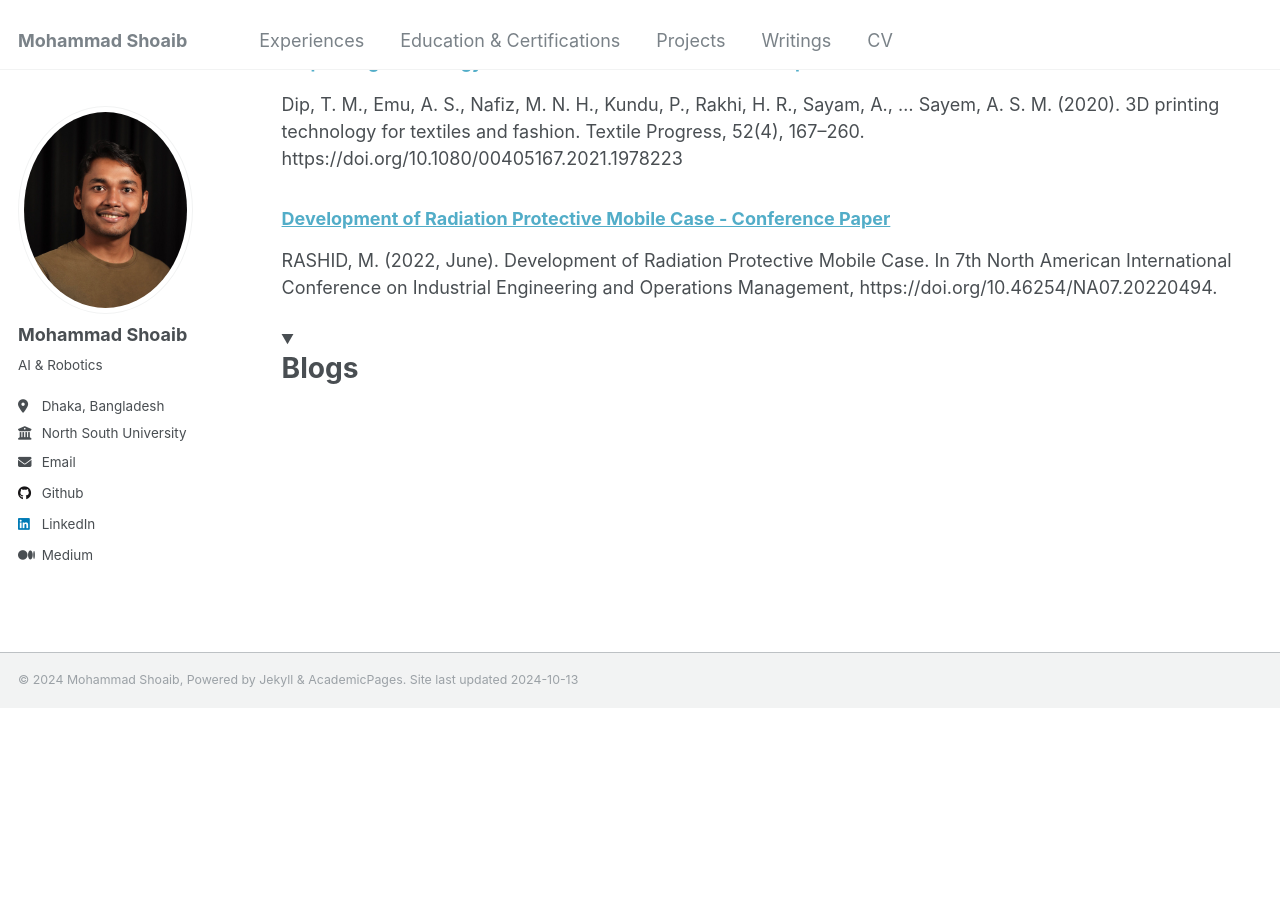
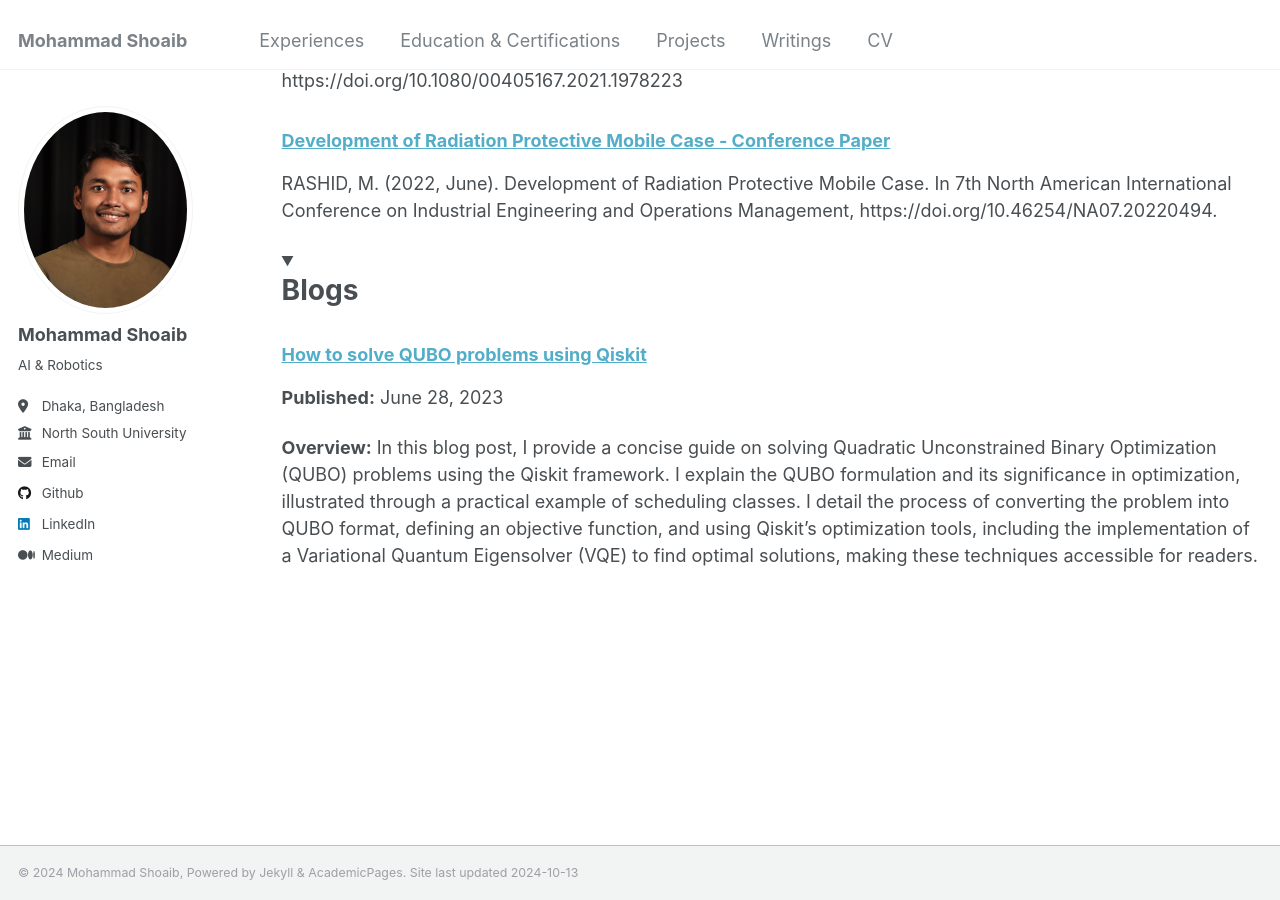
Before and after one commit to shoaib6174/shoaib6174.github.io, a Jekyll site: the page built from _pages/writings.md, in a window 1280 px wide and 900 px high, scrolled down 1813 px. Built offline with Jekyll 4.4.1, drawn with Linux system fonts in a browser that asks for light colours; before the commit the page ends 2520 px from its top, so only the background shows below that.

Commit message:
Update writings.md

```diff
--- a/_pages/writings.md
+++ b/_pages/writings.md
@@ -21,9 +21,6 @@ redirect_from:
 **Year: 2022**
 
 **Description:** This book introduces students to the mathematics that surrounds us, emphasizing the foundational concepts essential for developing mathematical thinking. Through engaging questions and real-world applications, it explores topics such as geometry, number theory, and basic arithmetic, making math relatable and enjoyable. By fostering curiosity and critical thinking, this resource aims to build a solid groundwork for students, encouraging them to appreciate the beauty and relevance of mathematics in everyday life.
-
-
-<br> <br>
 
 
 <img src='/files/photos/goniter-mojar-prshon-o-uttar (1).jpg' width="40%"  alt="Interesting Math Questions and Answers">
@@ -53,6 +50,11 @@ RASHID, M. (2022, June). Development of Radiation Protective Mobile Case. In 7th
 <details markdown="1" open>
 <summary> <h1> Blogs </h1></summary>
 
+### [How to solve QUBO problems using Qiskit](https://medium.com/@shoaib6174/how-to-solve-qubo-problems-using-qiskit-f4eab6cc3061)
+
+**Published:** June 28, 2023
+
+**Overview:** In this blog post, I provide a concise guide on solving Quadratic Unconstrained Binary Optimization (QUBO) problems using the Qiskit framework. I explain the QUBO formulation and its significance in optimization, illustrated through a practical example of scheduling classes. I detail the process of converting the problem into QUBO format, defining an objective function, and using Qiskit's optimization tools, including the implementation of a Variational Quantum Eigensolver (VQE) to find optimal solutions, making these techniques accessible for readers.
 
 
 </details>
```
